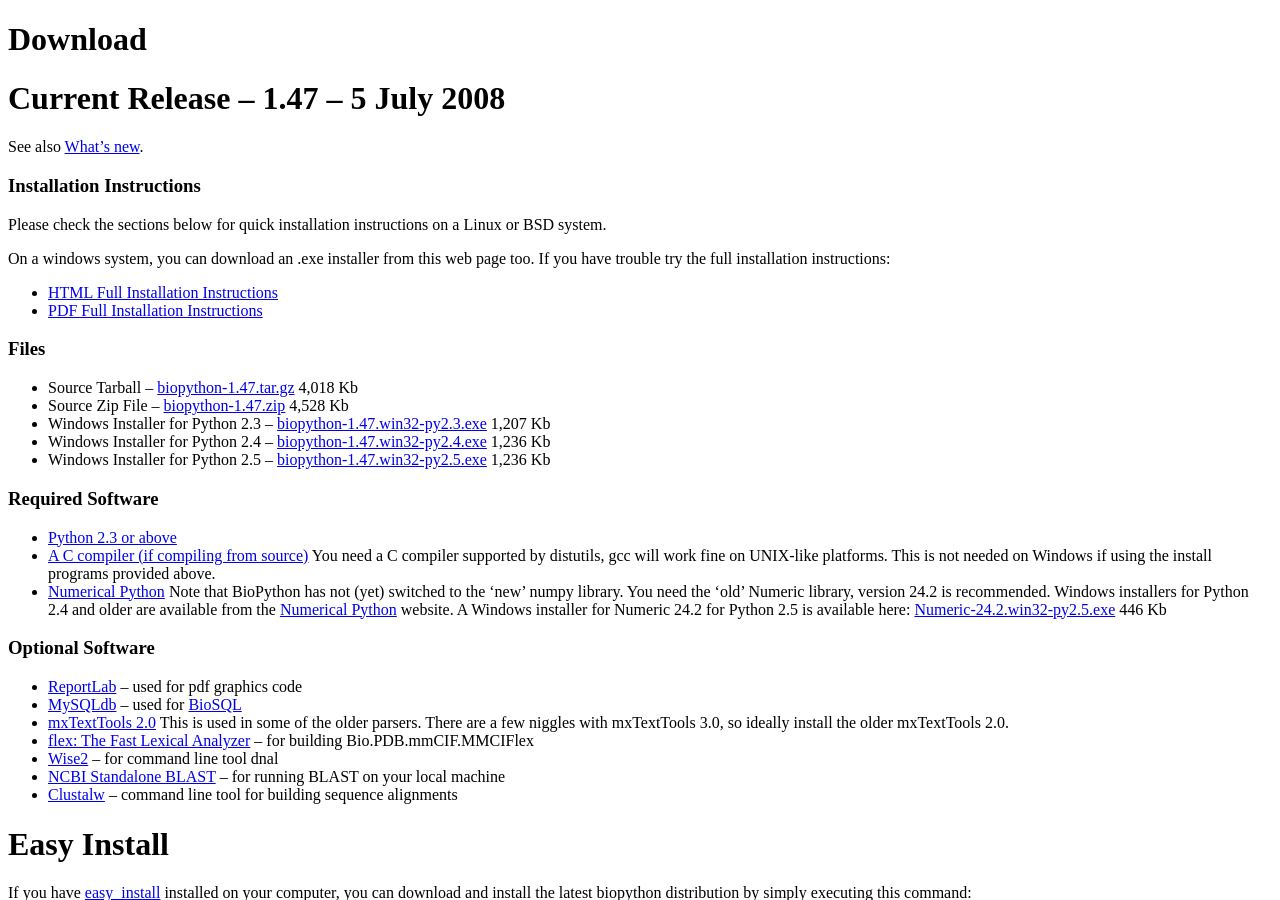
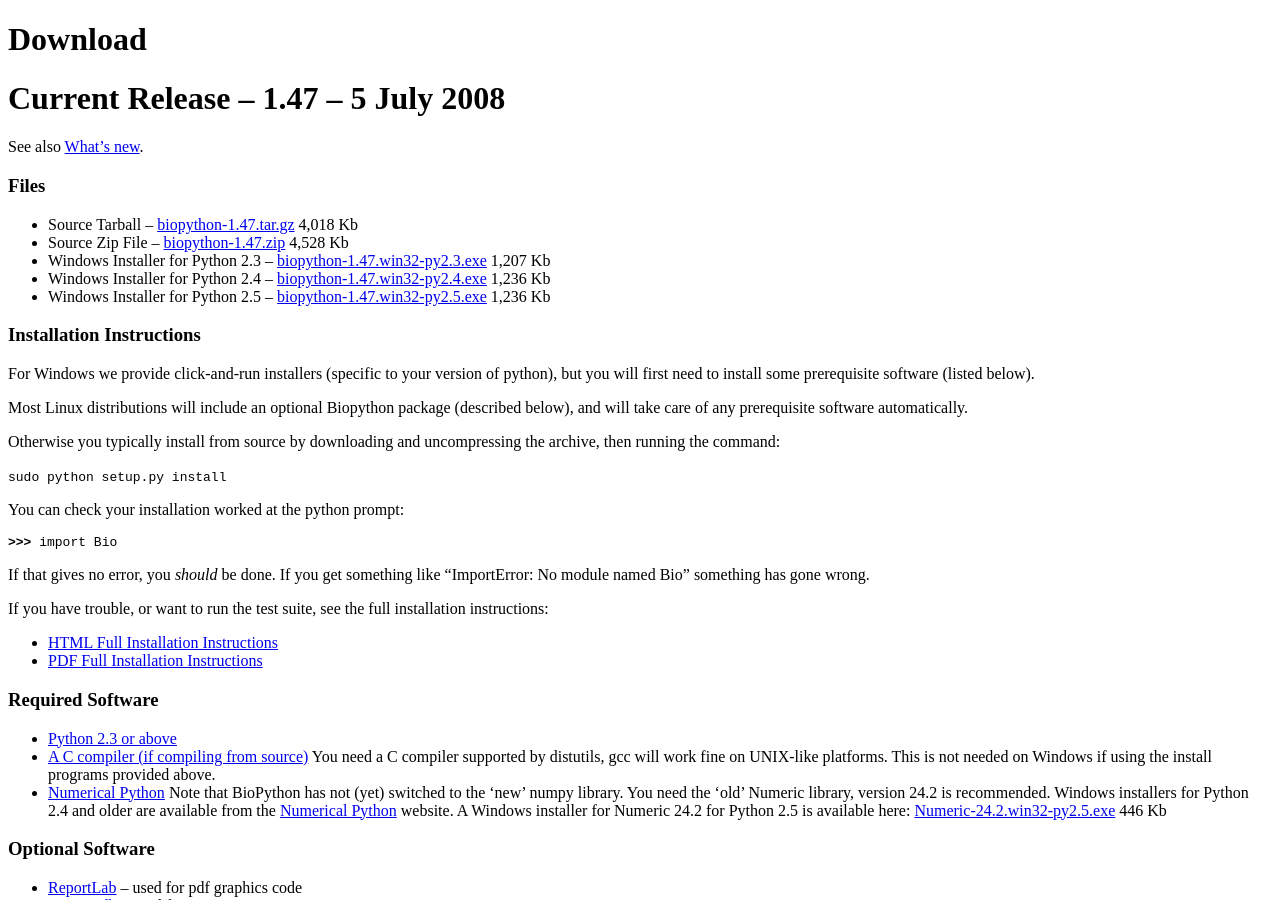
Before and after one commit to biopython/biopython.github.io, a Jekyll site: the page built from wiki/Download.md, in a window 1280 px wide and 900 px high. Built offline with Jekyll 4.4.1, drawn with Linux system fonts in a browser that asks for light colours.

Commit message:
/* Current Release -- 1.47 -- 5 July 2008 */

````diff
--- a/wiki/Download.md
+++ b/wiki/Download.md
@@ -8,19 +8,6 @@ Current Release -- 1.47 -- 5 July 2008
 ======================================
 
 See also [What's new](http://biopython.open-bio.org/SRC/biopython/NEWS).
-
-### Installation Instructions
-
-Please check the sections below for quick installation instructions on a
-Linux or BSD system.
-
-On a windows system, you can download an .exe installer from this web
-page too. If you have trouble try the full installation instructions:
-
--   [HTML Full Installation
-    Instructions](http://biopython.org/DIST/docs/install/Installation.html)
--   [PDF Full Installation
-    Instructions](http://biopython.org/DIST/docs/install/Installation.pdf)
 
 ### Files
 
@@ -39,6 +26,38 @@ page too. If you have trouble try the full installation instructions:
 -   Windows Installer for Python 2.5 --
     [biopython-1.47.win32-py2.5.exe](http://biopython.org/DIST/biopython-1.47.win32-py2.5.exe)
     1,236 Kb
+
+### Installation Instructions
+
+For Windows we provide click-and-run installers (specific to your
+version of python), but you will first need to install some prerequisite
+software (listed below).
+
+Most Linux distributions will include an optional Biopython package
+(described below), and will take care of any prerequisite software
+automatically.
+
+Otherwise you typically install from source by downloading and
+uncompressing the archive, then running the command:
+
+`sudo python setup.py install`
+
+You can check your installation worked at the python prompt:
+
+``` python
+>>> import Bio
+```
+
+If that gives no error, you *should* be done. If you get something like
+"ImportError: No module named Bio" something has gone wrong.
+
+If you have trouble, or want to run the test suite, see the full
+installation instructions:
+
+-   [HTML Full Installation
+    Instructions](http://biopython.org/DIST/docs/install/Installation.html)
+-   [PDF Full Installation
+    Instructions](http://biopython.org/DIST/docs/install/Installation.pdf)
 
 ### Required Software
 
````
Also changed, not shown: 1 other file.
